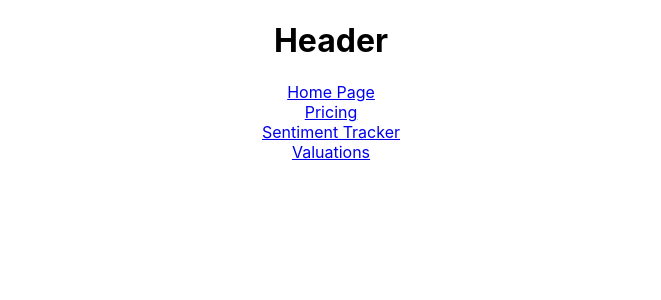
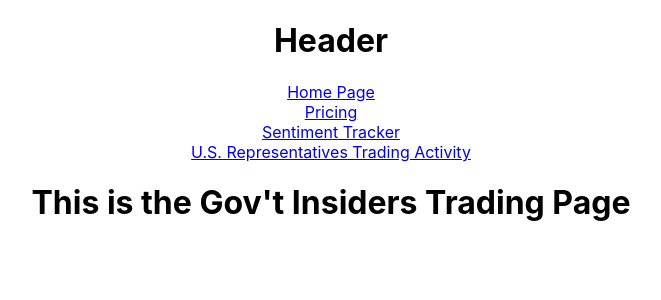
Before and after one commit to rkirk430/Project_3_FrontEnd, a React (Create React App) app: page /government in a window 1280 px wide. Shown: the top 300 px of the page, without its empty margins (309-970 px from the left). Built offline with nearby package versions, Linux system fonts and the light colour scheme.

Commit message:
Switching to Insider Transactions Page

```diff
--- a/src/App.js
+++ b/src/App.js
@@ -5,9 +5,10 @@ import { Route, Routes } from "react-router-dom";
 import Home from './pages/home';
 import Price from './pages/price';
 import Sentiment from './pages/sentiment';
-import Valuation from './pages/valuation';
+import Government from './pages/government';
 import Header from './components/main';
 import Nav from './components/nav';
+
 
 
 function App() {
@@ -20,7 +21,7 @@ function App() {
         <Route path = "/" element = {<Home/>} />
         <Route path = "/price" element = {<Price/>} />
         <Route path = "/sentiment" element = {<Sentiment />} />
-        <Route path = "/valuation" element = {<Valuation />} />
+        <Route path = "/government" element = {<Government />} />
       </Routes>
 
     </div>
--- a/src/components/nav.js
+++ b/src/components/nav.js
@@ -13,8 +13,8 @@ const Nav = (props) => {
             <Link to = "/sentiment">
                 <div>Sentiment Tracker</div>
             </Link>
-            <Link to = "/valuation">
-                <div>Valuations</div>
+            <Link to = "/government">
+                <div>U.S. Representatives Trading Activity</div>
             </Link>
         </div>
     );
--- /dev/null
+++ b/src/pages/government.js
@@ -0,0 +1,7 @@
+import React from "react";
+
+const Government = (props) => {
+    return <h1> This is the Gov't Insiders Trading Page </h1>
+};
+
+export default Government;
--- a/src/pages/valuation.js
+++ /dev/null
@@ -1,7 +0,0 @@
-import React from "react";
-
-const Valuation = (props) => {
-    return <h1> This is the Valuation Page </h1>
-};
-
-export default Valuation;
```
